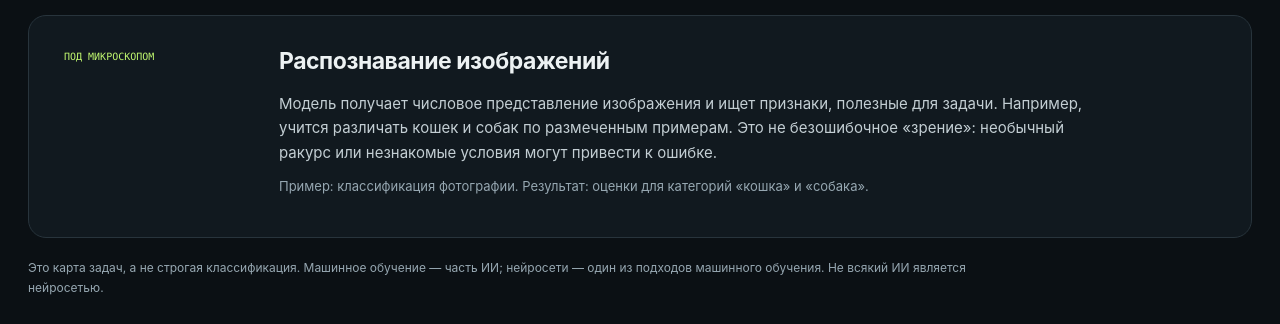
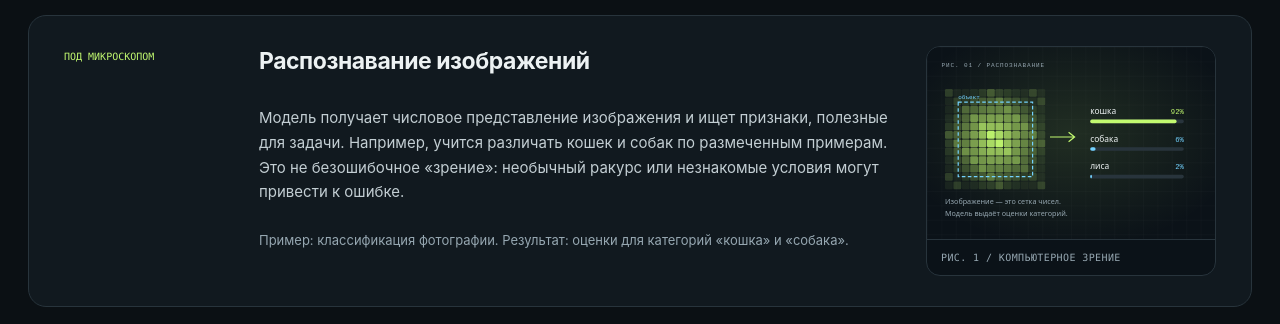
Before and after one commit to Chobupeli/ai-website-for-AiP, a plain HTML site: page index.html in a window 1280 px wide. Shown: the part 1274-1598 px from the top of the page. Drawn offline with Linux system fonts and the light colour scheme.

Commit message:
Add illustrations and visual effects

```diff
--- /dev/null
+++ b/css/enhance.css
@@ -0,0 +1,12 @@
+.visual-figure{margin:0;border:1px solid var(--line);border-radius:14px;overflow:hidden;background:#0b1218;align-self:start;animation:figPop .45s ease both}
+.visual-figure img{display:block;width:100%;height:auto}
+.visual-figure figcaption{font:10px/1.5 var(--mono);color:var(--muted);padding:10px 14px;border-top:1px solid var(--line);letter-spacing:.04em}
+@keyframes figPop{from{opacity:0;transform:translateY(8px)}to{opacity:1;transform:none}}
+@media(min-width:801px){.topic-detail.has-visual{grid-template-columns:170px 1fr 290px}.topic-detail.has-visual .visual-figure{grid-column:3;grid-row:1/4}.history-panel.has-visual{grid-template-columns:170px 1fr 290px}}
+@media(max-width:800px){.visual-figure{margin-top:20px;max-width:520px}}
+.scroll-progress{position:fixed;top:0;left:0;height:3px;width:100%;background:linear-gradient(90deg,var(--accent),var(--blue));transform-origin:0 50%;transform:scaleX(0);z-index:50;pointer-events:none}
+.js-reveal .reveal{opacity:0;transform:translateY(22px);transition:opacity .6s ease,transform .6s ease}
+.js-reveal .reveal.in{opacity:1;transform:none}
+.topic,.claim,.learning-steps>div{transition:transform .25s ease,border-color .25s ease}
+.claim:hover{border-color:#5f6f58}
+@media(prefers-reduced-motion:reduce){.visual-figure{animation:none}.js-reveal .reveal{opacity:1;transform:none;transition:none}.scroll-progress{display:none}}
--- a/index.html
+++ b/index.html
@@ -7,6 +7,8 @@
   <meta name="description" content="Интерактивная лаборатория об искусственном интеллекте: история, обучение модели, генерация текста и проверка знаний.">
   <title>AI / За пределами магии</title>
   <link rel="stylesheet" href="css/style.css">
+  <link rel="stylesheet" href="css/enhance.css">
+  <script src="js/enhance.js" defer></script>
   <script src="js/script.js" defer></script>
 </head>
 <body>
--- /dev/null
+++ b/js/enhance.js
@@ -0,0 +1,68 @@
+"use strict";
+(() => {
+  const $ = s => document.querySelector(s);
+  const $$ = s => [...document.querySelectorAll(s)];
+  const reduce = window.matchMedia("(prefers-reduced-motion: reduce)");
+  const topicArt = {
+    vision: ["img/topic-vision.svg", "Схема: изображение из пикселей превращается в оценки категорий", "РИС. 1 / КОМПЬЮТЕРНОЕ ЗРЕНИЕ"],
+    patterns: ["img/topic-patterns.svg", "График: точки данных, линия закономерности и прогноз", "РИС. 2 / ЗАКОНОМЕРНОСТИ В ДАННЫХ"],
+    actions: ["img/topic-actions.svg", "Схема: агент ищет путь к цели среди препятствий", "РИС. 3 / ОБУЧЕНИЕ С ПОДКРЕПЛЕНИЕМ"],
+    text: ["img/topic-text.svg", "Схема: оценка вероятностей следующего слова", "РИС. 4 / ГЕНЕРАЦИЯ ТЕКСТА"]
+  };
+  const eraArt = [
+    ["img/era-0.svg", "Схема: группа исследователей вокруг идеи искусственного интеллекта", "РИС. 5 / ДАРТМУТ, 1956"],
+    ["img/era-1.svg", "Схема: шахматная доска и дерево перебора ходов", "РИС. 6 / DEEP BLUE, 1997"],
+    ["img/era-2.svg", "Схема: свёрточная сеть выделяет признаки изображения", "РИС. 7 / ALEXNET, 2012"],
+    ["img/era-3.svg", "Схема: механизм внимания связывает слова", "РИС. 8 / TRANSFORMER, 2017"],
+    ["img/era-4.svg", "Схема: диалог с языковой моделью", "РИС. 9 / CHATGPT, 2022"]
+  ];
+  function attachFigure(container, data) {
+    const figure = document.createElement("figure");
+    figure.className = "visual-figure";
+    const img = document.createElement("img");
+    img.loading = "lazy"; img.decoding = "async"; img.width = 480; img.height = 320;
+    const caption = document.createElement("figcaption");
+    figure.append(img, caption);
+    img.addEventListener("error", () => { figure.hidden = true; container.classList.remove("has-visual"); });
+    container.classList.add("has-visual");
+    container.append(figure);
+    return item => {
+      figure.hidden = false; container.classList.add("has-visual");
+      img.src = item[0]; img.alt = item[1]; caption.textContent = item[2];
+      figure.style.animation = "none"; void figure.offsetWidth; figure.style.animation = "";
+    };
+  }
+  const detail = $(".topic-detail");
+  if (detail) {
+    const show = attachFigure(detail);
+    const active = $(".topic.active");
+    show(topicArt[active ? active.dataset.topic : "vision"]);
+    $$(".topic").forEach(button => button.addEventListener("click", () => show(topicArt[button.dataset.topic])));
+  }
+  const history = $(".history-panel");
+  if (history) {
+    const show = attachFigure(history);
+    show(eraArt[0]);
+    $$(".timeline-item").forEach(button => button.addEventListener("click", () => show(eraArt[Number(button.dataset.era)])));
+  }
+  const bar = document.createElement("div");
+  bar.className = "scroll-progress"; bar.setAttribute("aria-hidden", "true");
+  document.body.prepend(bar);
+  let ticking = false;
+  function updateBar() {
+    const max = document.documentElement.scrollHeight - window.innerHeight;
+    bar.style.transform = `scaleX(${max > 0 ? Math.min(1, window.scrollY / max) : 0})`;
+    ticking = false;
+  }
+  window.addEventListener("scroll", () => { if (!ticking) { ticking = true; requestAnimationFrame(updateBar); } }, { passive: true });
+  updateBar();
+  if ("IntersectionObserver" in window && !reduce.matches) {
+    document.documentElement.classList.add("js-reveal");
+    const targets = $$(".section-heading, .topic-grid, .topic-detail, .timeline, .history-panel, .learning-steps, .lab-grid, .lab-explanation, .language-grid, .claim, .quiz-grid, .about-section");
+    const observer = new IntersectionObserver(entries => entries.forEach(entry => {
+      if (entry.isIntersecting) { entry.target.classList.add("in"); observer.unobserve(entry.target); }
+    }), { threshold: .08 });
+    targets.forEach(el => { el.classList.add("reveal"); observer.observe(el); });
+    setTimeout(() => targets.forEach(el => el.classList.add("in")), 4000);
+  }
+})();
```
Also changed, not shown: img/era-0.svg (added), img/era-1.svg (added), img/era-2.svg (added), img/era-3.svg (added), img/era-4.svg (added), img/topic-actions.svg (added), img/topic-patterns.svg (added), img/topic-text.svg (added), img/topic-vision.svg (added).
